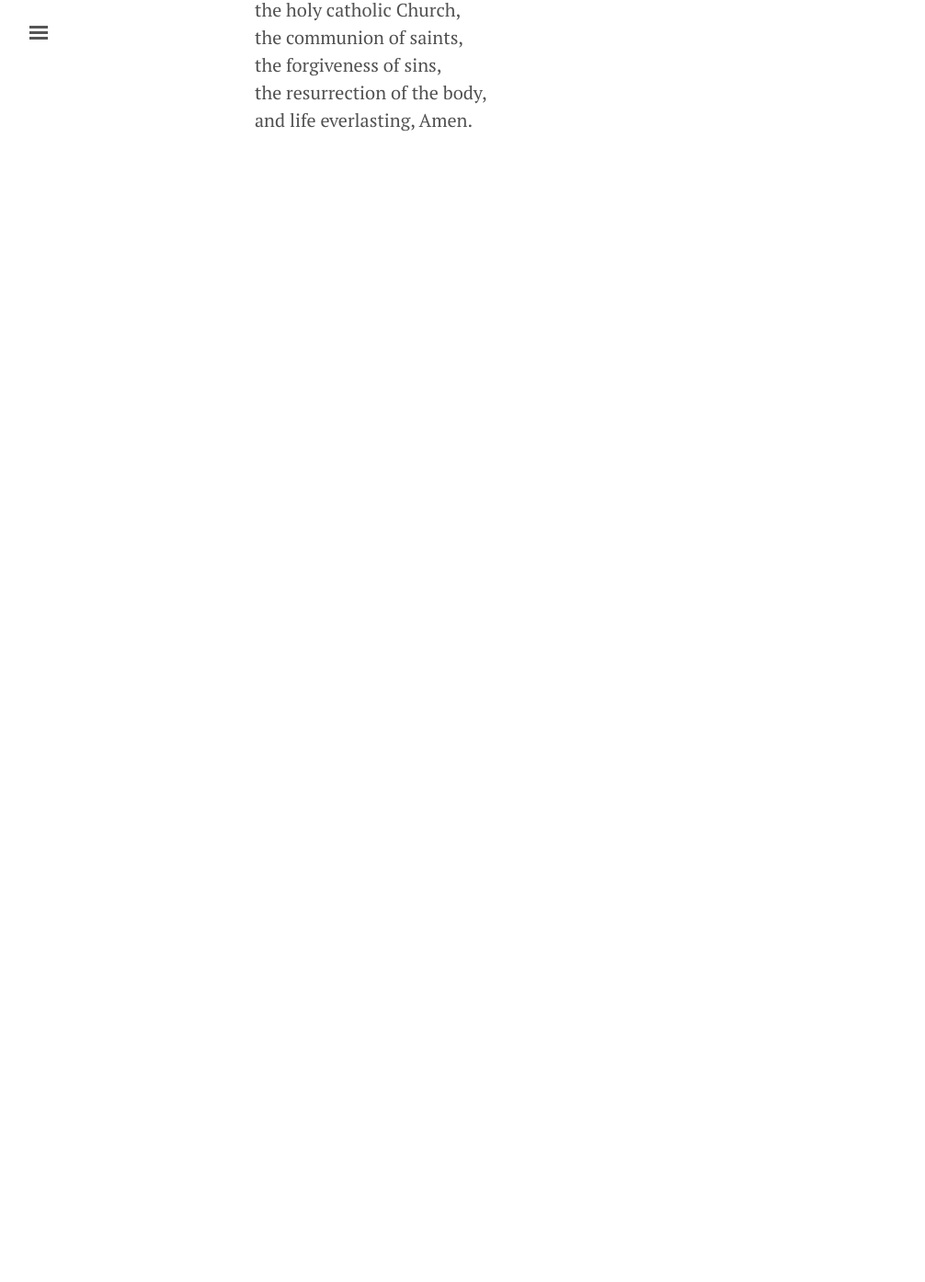
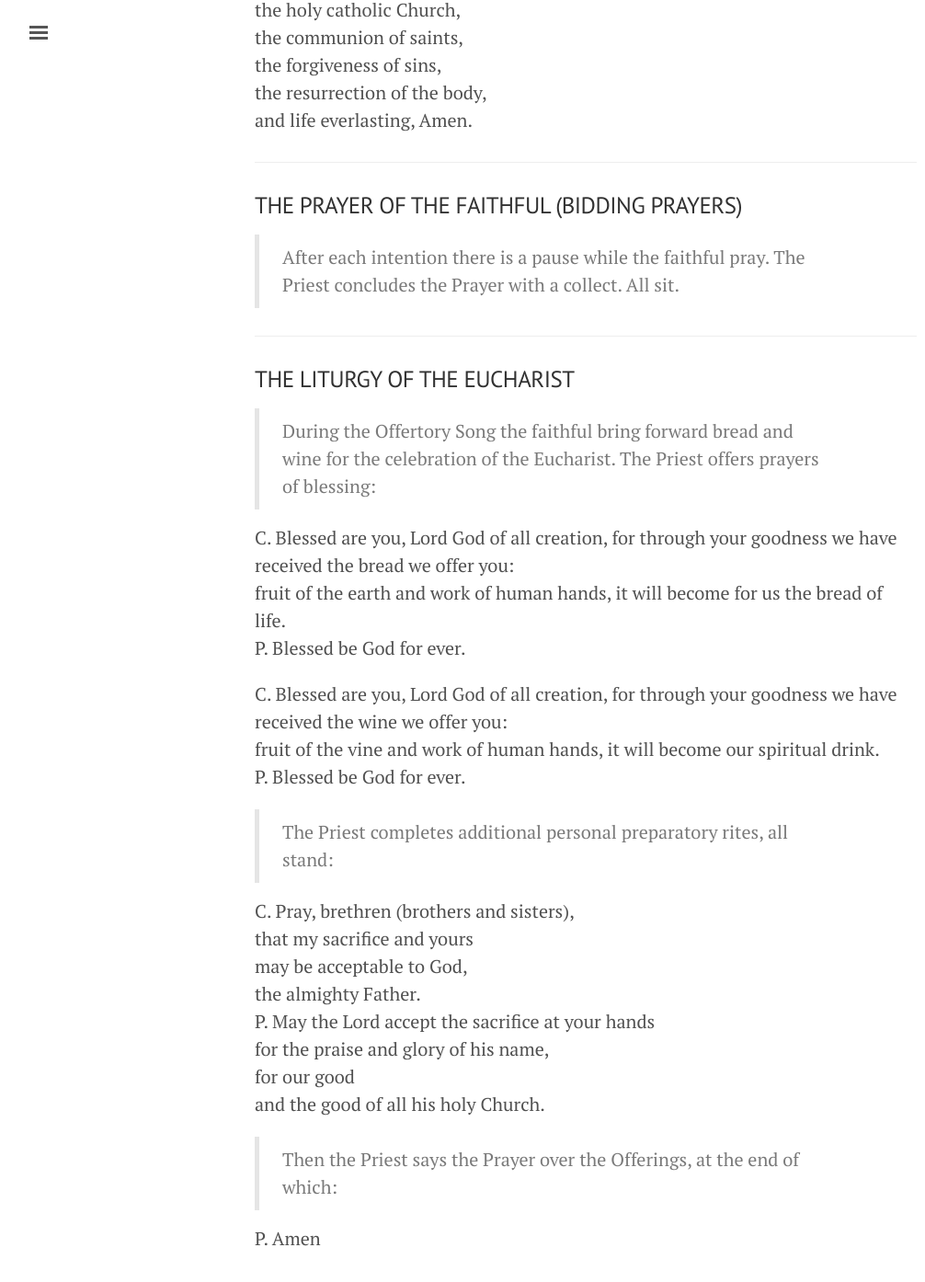
Before and after one commit to hymnsrepo/hymnsrepo-site, a Jekyll site: the page built from order-of-mass.md, in a window 1280 px wide and 1400 px high, scrolled down 6203 px. Shown: the top 1394 px of the window at 92% size, without its empty margins (3-1009 px from the left). Built offline with Jekyll 4.4.1, drawn with Linux system fonts in a browser that asks for light colours; before the commit the page ends 6429 px from its top, so only the background shows below that; some of the changed text lies outside the part shown.

Commit message:
Add offertory to order of mass

```diff
--- a/order-of-mass.md
+++ b/order-of-mass.md
@@ -142,7 +142,7 @@ P. Glory to you, O Lord
 > At the end of the Gospel:
 
 C. The Gospel of the Lord
-P. Prase to you, Lord Jesus Christ.
+P. Praise to you, Lord Jesus Christ.
 
 > After the Gospel all sit.
 
@@ -205,3 +205,37 @@ the communion of saints,
 the forgiveness of sins,
 the resurrection of the body,
 and life everlasting, Amen.
+
+<hr/>
+### THE PRAYER OF THE FAITHFUL (BIDDING PRAYERS)
+
+> After each intention there is a pause while the faithful pray. The Priest concludes the Prayer with  a collect. All sit.
+
+<hr />
+
+### THE LITURGY OF THE EUCHARIST
+
+> During the Offertory Song the faithful bring forward bread and wine for the celebration of the Eucharist. The Priest offers prayers of blessing:
+
+C. Blessed are you, Lord God of all creation, for through your goodness we have received the bread we offer you:
+fruit of the earth and work of human hands, it will become for us the bread of life.
+P. Blessed be God for ever.
+
+C. Blessed are you, Lord God of all creation, for through your goodness we have received the wine we offer you:
+fruit of the vine and work of human hands, it will become our spiritual drink.
+P. Blessed be God for ever.
+
+> The Priest completes additional personal preparatory rites, all stand:
+
+C. Pray, brethren (brothers and sisters),
+that my sacrifice and yours
+may be acceptable to God,
+the almighty Father.
+P. May the Lord accept the sacrifice at your hands
+for the praise and glory of his name,
+for our good
+and the good of all his holy Church.
+
+> Then the Priest says the Prayer over the Offerings, at the end of which:
+
+P. Amen
```
